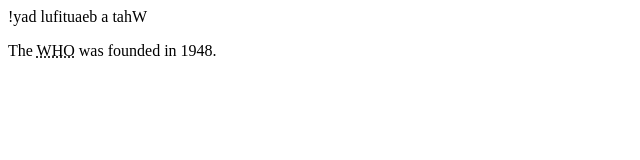
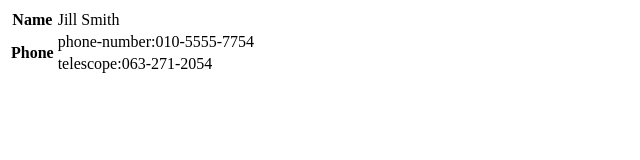
Before and after one commit to Norang2810/JinwooCoding, a plain HTML site: page 05-29.html in a window 1280 px wide. Shown: the whole page, without its empty margins (0-640 px from the left). Drawn offline with Linux system fonts and the light colour scheme.

Commit message:
table태그를 이용한 코딩

```diff
--- a/05-29.html
+++ b/05-29.html
@@ -5,15 +5,24 @@
     <meta http-equiv="X-UA-Compatible" content="IE=edge">
     <meta name="viewport" content="width=device-width, initial-scale=1.0">
     <title>Document</title>
+    <link rel="stylesheet" href="style.css">
+
 </head>
 <body>
-
-<bdo dir="rtl">
-    What a beautiful day!
-    </bdo>
-
-    <p>
-        The <abbr title="World Health Organization"> WHO</abbr> was founded in 1948.
-        </p>
+    <table>
+        <tr>
+          <th>Name</th>
+          <td>Jill Smith</td>
+        </tr>
+        <tr>
+          <th
+      rowspan="2"
+      >Phone</th>
+          <td>phone-number:010-5555-7754</td>
+        </tr>
+        <tr>
+          <td>telescope:063-271-2054</td>
+        </tr>
+      </table>
 </body>
 </html>
```
